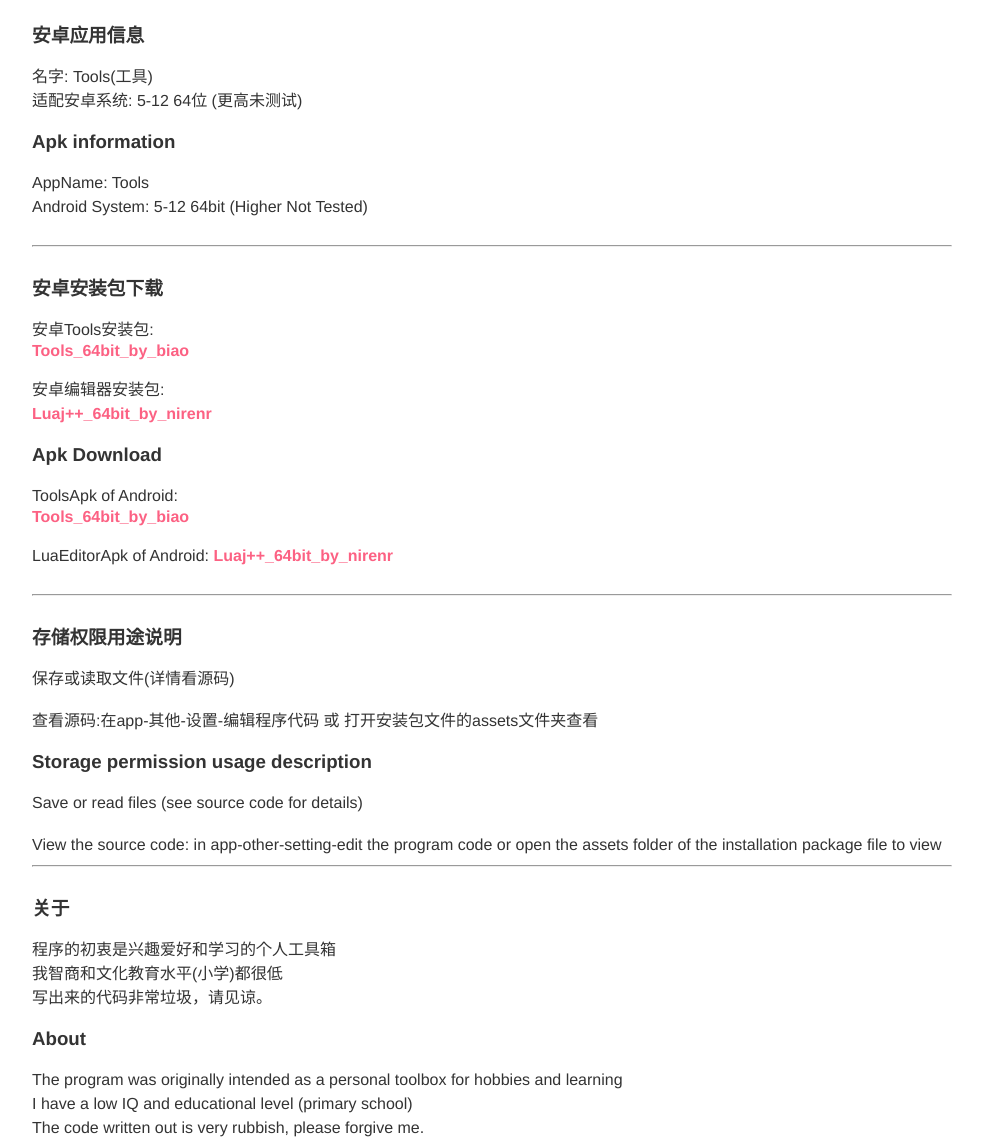
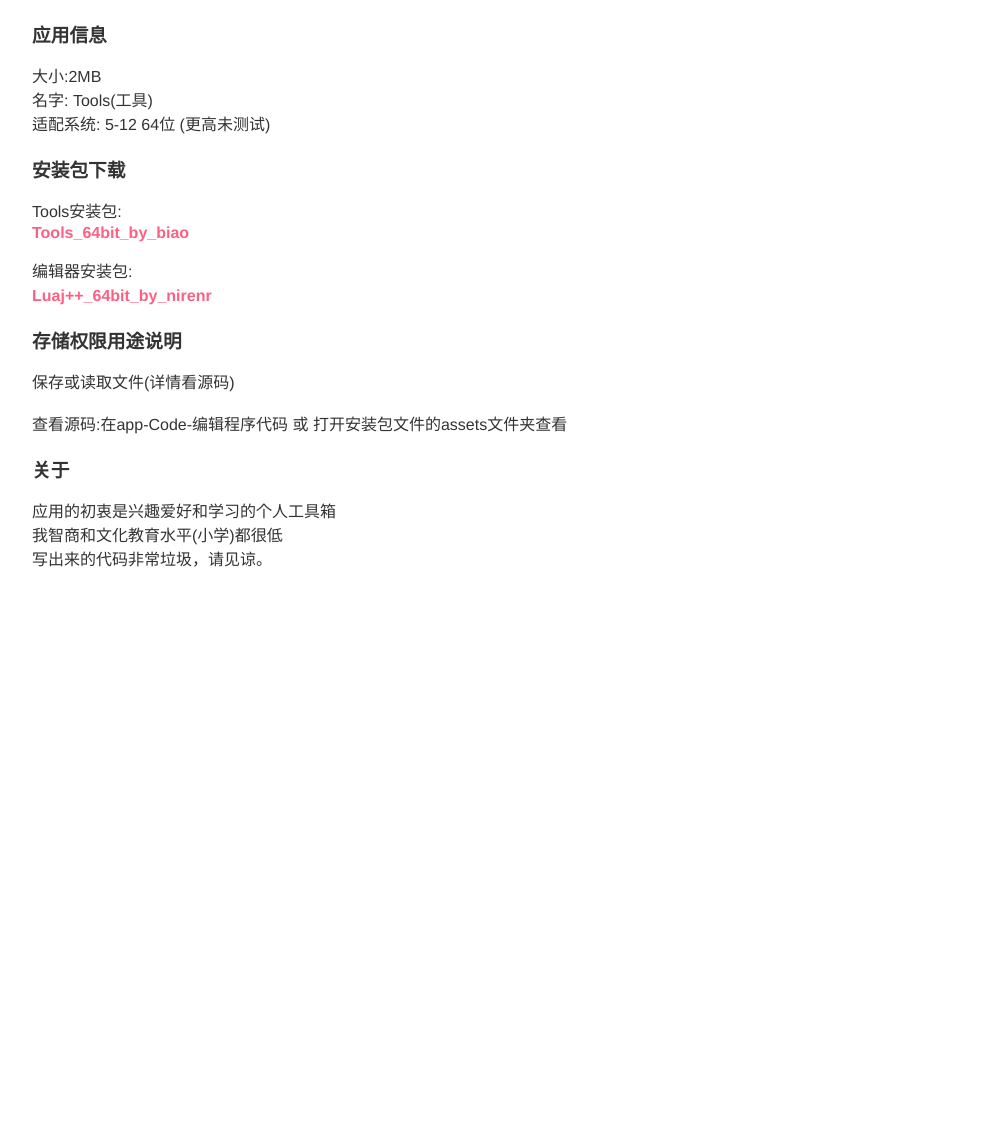
Before and after one commit to 8023BIAO/8023biao.github.io, a plain HTML site: page html/Tools.html in a window 1280 px wide. Shown: the whole page, without its empty margins (148-1131 px from the left). After the commit the page ends 800 px from the top, so only its background shows below. Drawn offline with Linux system fonts and the light colour scheme.

Commit message:
Update file via AndroLua

```diff
--- a/html/Tools.html
+++ b/html/Tools.html
@@ -117,35 +117,20 @@ footer {
 }
 </style>
 <footer>
-<h3>安卓应用信息</h3><br>
+<h3>应用信息</h3><br>
+<p>大小:2MB</p>
 <p>名字: Tools(工具)</p>
-<p>适配安卓系统: 5-12 64位 (更高未测试)</p><br>
-<h3>Apk information</h3><br>
-<p>AppName: Tools</p>
-<p>Android System: 5-12 64bit (Higher Not Tested)</p> <br>
-<hr> <br>
-<h3>安卓安装包下载</h3><br>
-<p>安卓Tools安装包:</p> <a href="https://8023biao.github.io/apk/tools.apk"><strong>Tools_64bit_by_biao</strong></a><br><br>
-<p>安卓编辑器安装包:<br><a href="https://8023biao.github.io/apk/luaj.apk">Luaj++_64bit_by_nirenr</a></p><br>
-<h3>Apk Download</h3><br>
-<p>ToolsApk of Android:</p> <a href="https://8023biao.github.io/apk/tools.apk"><strong>Tools_64bit_by_biao</strong></a><br><br>
-<p>LuaEditorApk of Android: <a href="https://8023biao.github.io/apk/luaj.apk">Luaj++_64bit_by_nirenr</a></p><br>
-<hr> <br>
+<p>适配系统: 5-12 64位 (更高未测试)</p><br>
+<h3>安装包下载</h3><br>
+<p>Tools安装包:</p> <a href="https://8023biao.github.io/apk/tools.apk"><strong>Tools_64bit_by_biao</strong></a><br><br>
+<p>编辑器安装包:<br><a href="https://8023biao.github.io/apk/luaj.apk">Luaj++_64bit_by_nirenr</a></p><br>
 <h3>存储权限用途说明</h3><br>
 <p>保存或读取文件(详情看源码)</p><br>
-<p>查看源码:在app-其他-设置-编辑程序代码 或 打开安装包文件的assets文件夹查看</p> <br>
-<h3>Storage permission usage description</h3><br>
-<p>Save or read files (see source code for details)</p><br>
-<p>View the source code: in app-other-setting-edit the program code or open the assets folder of the installation package file to view</p>
-<hr><br>
+<p>查看源码:在app-Code-编辑程序代码 或 打开安装包文件的assets文件夹查看</p> <br>
 <h3>关于</h3><br>
-<p>程序的初衷是兴趣爱好和学习的个人工具箱</p>
+<p>应用的初衷是兴趣爱好和学习的个人工具箱</p>
 <p>我智商和文化教育水平(小学)都很低</p>
 <p>写出来的代码非常垃圾，请见谅。</p><br>
-<h3>About</h3><br>
-<p>The program was originally intended as a personal toolbox for hobbies and learning</p>
-<p>I have a low IQ and educational level (primary school)</p>
-<p>The code written out is very rubbish, please forgive me.</p><br>
 </footer>
 </body>
 </html>
```
